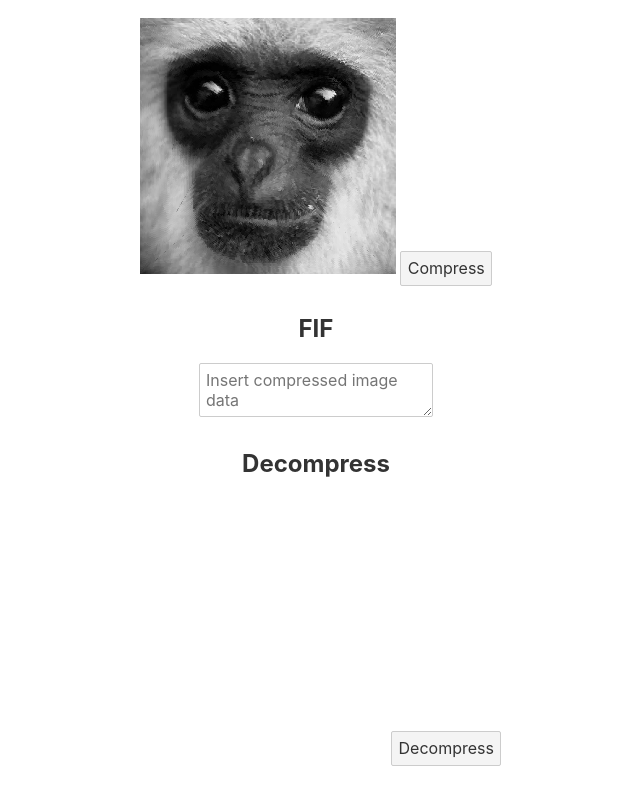
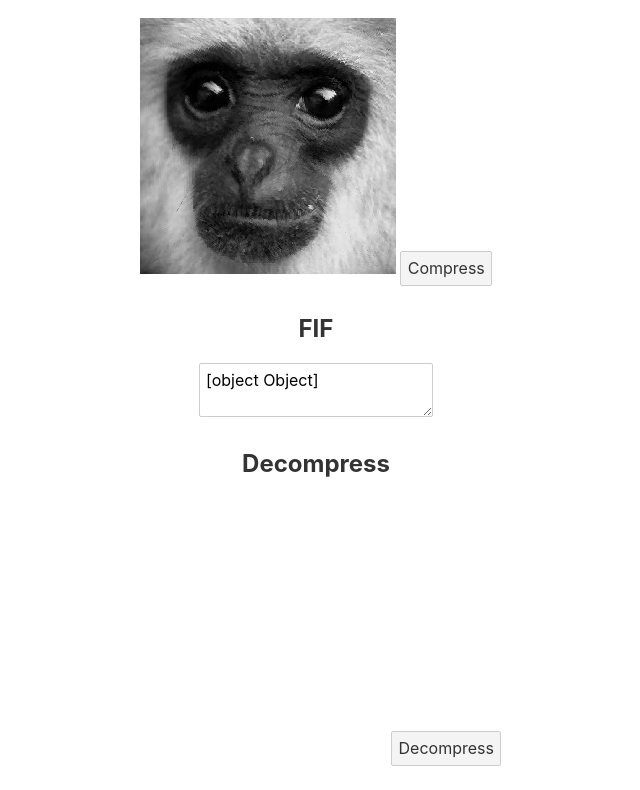
Before and after one commit to Ichaelus/hackathon-2021-2, a Svelte app: page / in a window 1280 px wide. Shown: the part 546-1336 px from the top of the page, without its empty margins (324-964 px from the left). Built offline with nearby package versions, Linux system fonts and the light colour scheme.

Commit message:
add fif default

```diff
--- a/src/App.svelte
+++ b/src/App.svelte
@@ -1,4 +1,6 @@
 <script>
+	import { onMount } from 'svelte';
+
 	function convertImgToCanvas() {
 		const srcImage = document.getElementById("srcImage");
 
@@ -16,6 +18,13 @@
 	function decompress() {}
 
 	document.addEventListener("DOMContentLoaded", convertImgToCanvas);
+
+	let fifPlaceholder = {
+		source_size: 8,
+	};
+
+	onMount(() => {
+	});
 </script>
 
 <main>
@@ -34,7 +43,7 @@
 
 	<div>
 		<h2>FIF</h2>
-		<textarea placeholder="Insert compressed image data"></textarea>
+		<textarea placeholder="Insert compressed image data">{fifPlaceholder}</textarea>
 	</div>
 
 	<div>
```
